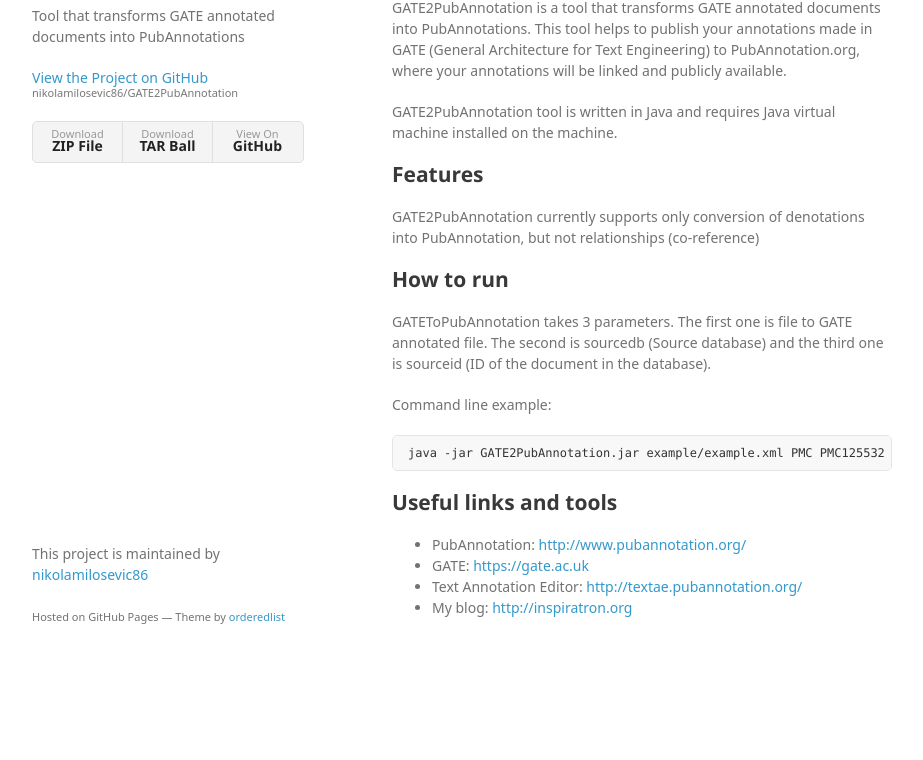
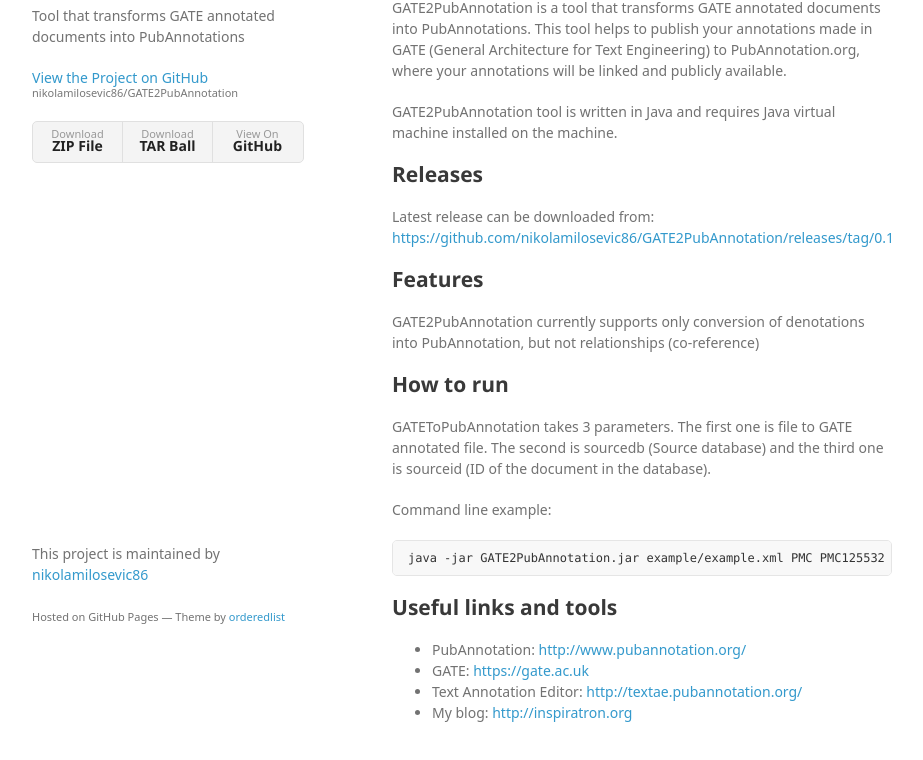
Before and after one commit to nikolamilosevic86/GATE2PubAnnotation, a plain HTML site: page index.html in a window 1280 px wide. Shown: the part 104-864 px from the top of the page, without its empty margins (178-1101 px from the left). Before the commit the page ends 800 px from the top, so only its background shows below. Drawn offline with Linux system fonts and the light colour scheme; a web font is replaced by a local one.

Commit message:
Create gh-pages branch via GitHub

```diff
--- a/index.html
+++ b/index.html
@@ -34,6 +34,12 @@
 <p>GATE2PubAnnotation is a tool that transforms GATE annotated documents into PubAnnotations. This tool helps to publish your annotations made in GATE (General Architecture for Text Engineering) to PubAnnotation.org, where your annotations will be linked and publicly available. </p>
 
 <p>GATE2PubAnnotation tool is written in Java and requires Java virtual machine installed on the machine.</p>
+
+<h2>
+<a id="releases" class="anchor" href="#releases" aria-hidden="true"><span class="octicon octicon-link"></span></a>Releases</h2>
+
+<p>Latest release can be downloaded from:
+<a href="https://github.com/nikolamilosevic86/GATE2PubAnnotation/releases/tag/0.1">https://github.com/nikolamilosevic86/GATE2PubAnnotation/releases/tag/0.1</a></p>
 
 <h2>
 <a id="features" class="anchor" href="#features" aria-hidden="true"><span class="octicon octicon-link"></span></a>Features</h2>
```
Also changed, not shown: params.json (+1 -1 lines).
